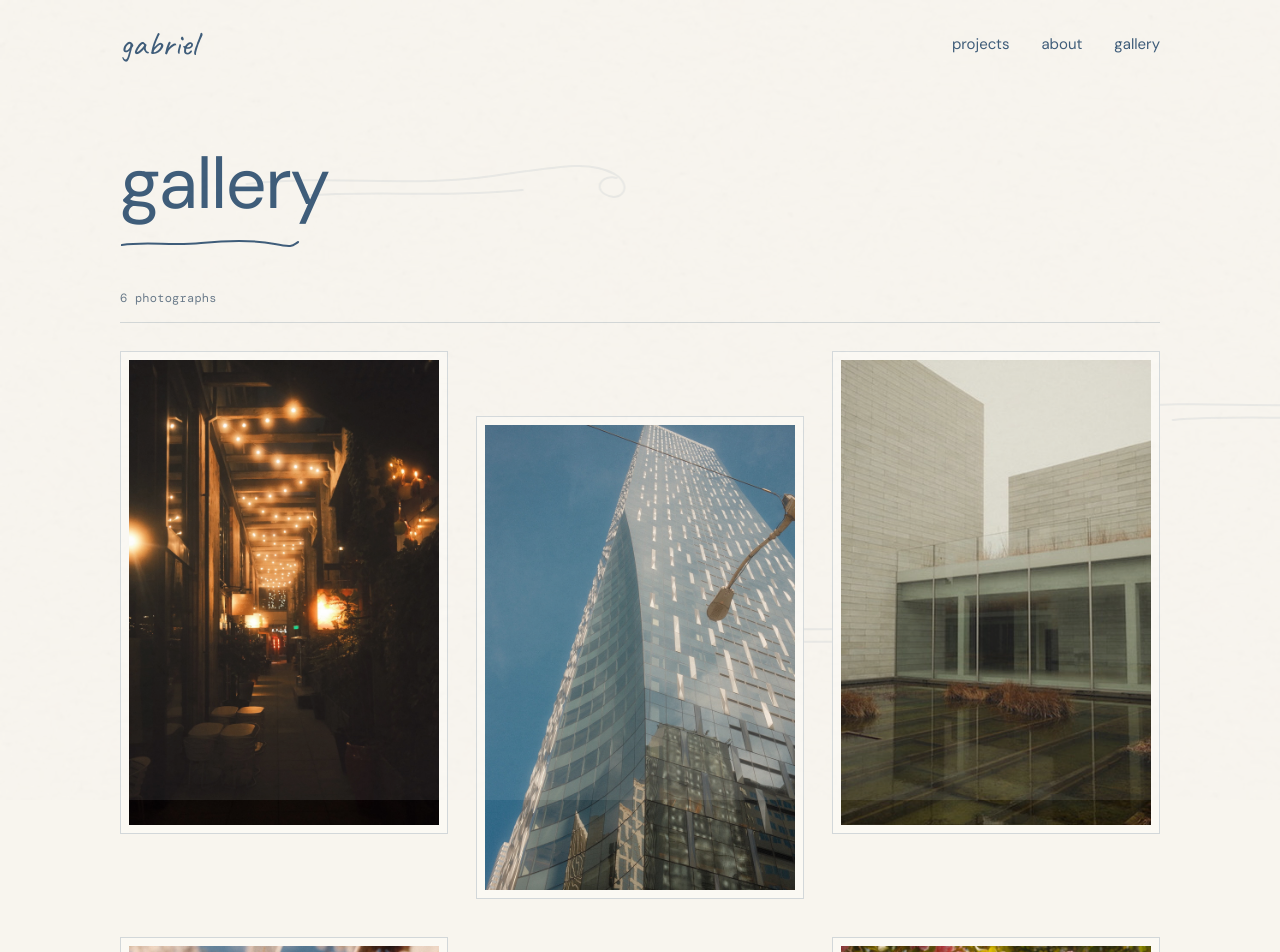
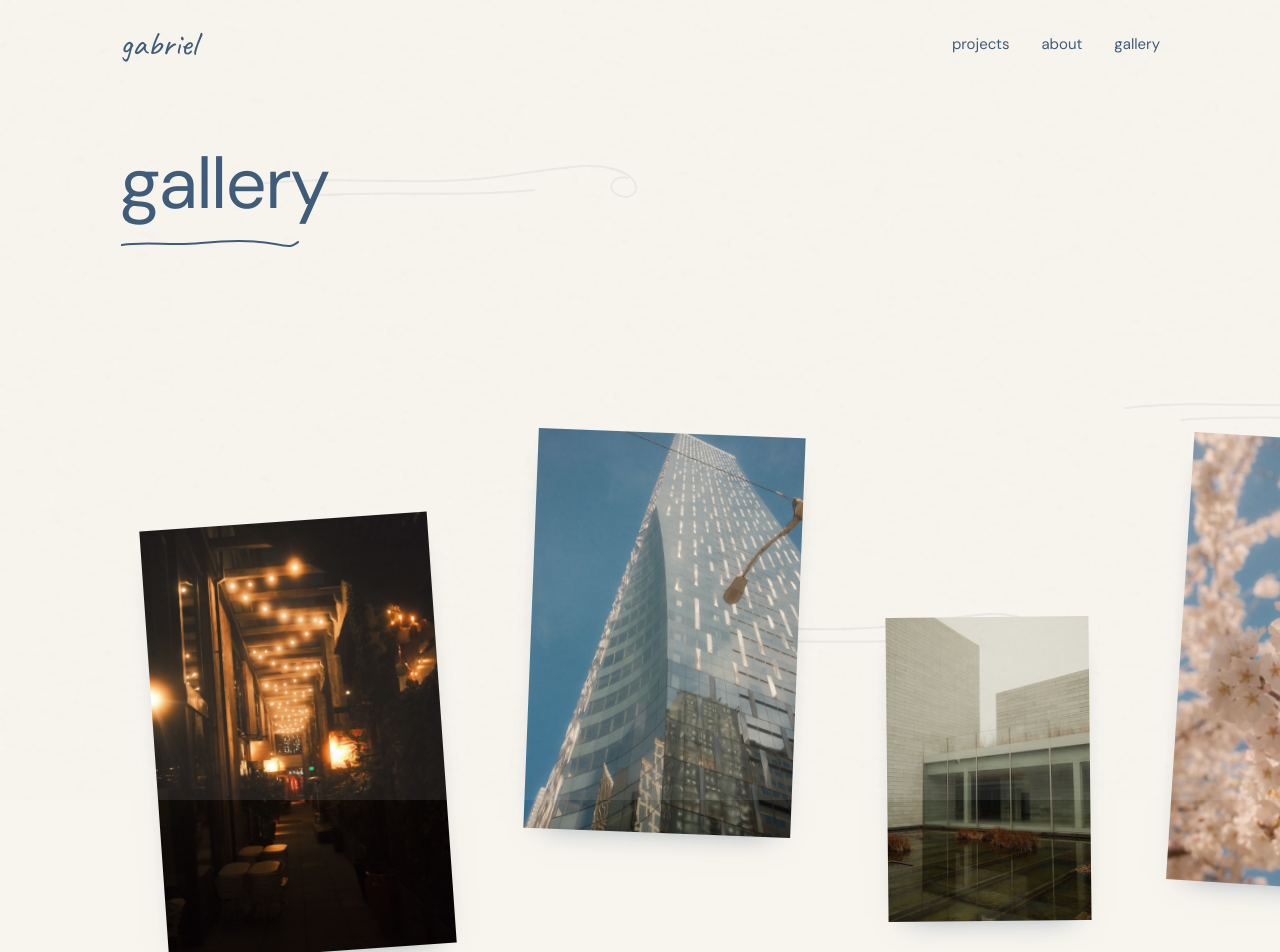
Before and after one commit to gdcruz0911/portfolio, a Next.js app: page /gallery in a window 1280 px wide. Shown: the top 952 px of the page. Built offline with nearby package versions, Linux system fonts and the light colour scheme.

Commit message:
feat(gallery): drift strip of scattered prints

```diff
--- a/src/app/globals.css
+++ b/src/app/globals.css
@@ -20,6 +20,7 @@
 
 /* Base */
 html { -webkit-font-smoothing: antialiased; }
+body { overflow-x: clip; }
 body { margin: 0; background: var(--background); color: var(--foreground); font-family: var(--font-body), sans-serif; font-size: 16px; line-height: 1.6; }
 body::before { content: ""; position: fixed; inset: 0; z-index: 100; pointer-events: none; opacity: .085; background: url('/art/paper-grain.webp') center / cover no-repeat; }
 button, a { -webkit-tap-highlight-color: transparent; }
@@ -153,20 +154,21 @@ a.player-screen:hover p:first-child { text-decoration: underline; }
 .about-notes > div { padding-bottom: 26px; }
 .about-notes h2 { margin-bottom: 6px; }
 
-/* Gallery */
-.gallery-controls { padding-bottom: 14px; border-bottom: 1px solid var(--border); margin-bottom: 28px; }
-.anthology-grid { display: grid; grid-template-columns: repeat(3, minmax(0, 1fr)); gap: 38px 28px; align-items: start; }
-.photo-print { border: 1px solid var(--border); background: var(--surface); padding: 8px; width: 100%; transition: transform .25s; }
-.photo-print:nth-child(3n + 2) { margin-top: 65px; }
-.photo-print:hover { transform: translateY(-5px); }
-.photo-print img { width: 100%; height: auto; }
-.gallery-dialog { margin: auto; padding: 0; border: 1px solid var(--border); border-radius: 12px; width: min(92vw, 1000px); max-height: 90dvh; color: var(--foreground); background: var(--surface); }
-.gallery-dialog::backdrop { background: rgb(47 79 111 / .5); backdrop-filter: blur(6px); }
-.viewer-controls { display: flex; align-items: center; gap: 12px; padding: 12px 18px; }
-.viewer-controls button { min-width: 48px; min-height: 48px; border: 1px solid var(--border); border-radius: 50%; font-size: 22px; }
-.viewer-controls button:first-child { font-size: 15px; border: 0; border-radius: 0; }
-.viewer-controls span { margin-right: auto; }
-.viewer-image { width: 100%; height: 72dvh; object-fit: contain; padding: 12px; }
+/* Gallery: scrolling down drifts a strip of scattered prints sideways. */
+.drift { height: 260vh; width: 100vw; margin-left: calc(50% - 50vw); view-timeline: --drift; }
+.drift-view { position: sticky; top: 0; height: 100vh; overflow: hidden; display: flex; align-items: center; }
+.drift-track { flex: none; display: flex; align-items: center; gap: 7vw; width: max-content; padding: 0 12vw; animation: drift-strip linear both; animation-timeline: --drift; animation-range: contain; }
+.print { rotate: var(--tilt); translate: 0 var(--y); animation: print-sway 6s ease-in-out infinite; animation-delay: var(--delay); }
+.print img { display: block; width: auto; max-width: none; height: var(--h); box-shadow: 0 14px 30px -20px rgb(47 79 111 / .55); transition: transform .4s ease, box-shadow .4s ease; }
+.print:hover img { transform: translateY(-8px) rotate(calc(var(--tilt) * -1)); box-shadow: 0 22px 36px -22px rgb(47 79 111 / .6); }
+@keyframes drift-strip { from { transform: translateX(0); } to { transform: translateX(calc(-100% + 100vw)); } }
+@keyframes print-sway { 0%, 100% { transform: rotate(-1deg); } 50% { transform: rotate(1deg); } }
+@supports not (animation-timeline: view()) {
+  .drift { height: auto; }
+  .drift-view { position: static; height: auto; overflow-x: auto; scroll-snap-type: x mandatory; padding: 10vh 0; }
+  .drift-track { animation: none; }
+  .print { scroll-snap-align: center; }
+}
 
 /* 404 */
 .lost { display: grid; justify-items: center; text-align: center; padding: 30px 0 20px; }
@@ -212,10 +214,7 @@ a.player-screen:hover p:first-child { text-decoration: underline; }
   .player { left: 50%; top: 100%; translate: -50% 0; width: 150px; }
   .pond-note { right: 4%; bottom: 150%; }
   .about-notes { border-left: 0; border-top: 1px solid var(--border); padding: 25px 0 0; }
-  .anthology-grid { grid-template-columns: repeat(2, minmax(0, 1fr)); gap: 20px 14px; }
-  .photo-print { padding: 4px; }
-  .photo-print:nth-child(3n + 2) { margin-top: 0; }
-  .photo-print:nth-child(even) { margin-top: 32px; }
+  .print img { height: calc(var(--h) * .75); }
   .footer-inner { grid-template-columns: 1fr; justify-items: center; text-align: center; padding: 35px 24px 22px; gap: 24px; }
   .lost-art text { font-size: 150px; }
 }
@@ -227,4 +226,7 @@ a.player-screen:hover p:first-child { text-decoration: underline; }
   .sleep-marks i:nth-child(2) { transform: translate(12px, -18px); }
   .sleep-marks i:nth-child(3) { transform: translate(24px, -36px); }
   .wind { display: none; }
+  .drift { height: auto; }
+  .drift-view { position: static; height: auto; overflow-x: auto; scroll-snap-type: x mandatory; padding: 10vh 0; }
+  .print { scroll-snap-align: center; }
 }
--- a/src/components/Gallery.tsx
+++ b/src/components/Gallery.tsx
@@ -1,57 +1,29 @@
-"use client";
-
 import Image from "next/image";
-import { useEffect, useRef, useState } from "react";
 import type { GalleryImage } from "@/data/content";
 
+// Where each print lands on the strip: tilt (deg), vertical offset (vh), height (vh).
+// Small heights keep the two low-res photos sharp.
+const SCATTER = [
+  { tilt: -3, y: 6, h: 54 },
+  { tilt: 2.5, y: -7, h: 50 },
+  { tilt: -1.5, y: 10, h: 38 },
+  { tilt: 3, y: -3, h: 56 },
+  { tilt: -2.5, y: 9, h: 34 },
+  { tilt: 1.5, y: -6, h: 52 },
+];
+
 export function Gallery({ images }: { images: GalleryImage[] }) {
-  const [activeIdx, setActiveIdx] = useState<number | null>(null);
-  const dialog = useRef<HTMLDialogElement>(null);
-  const viewerOpen = activeIdx !== null;
-
-  useEffect(() => {
-    if (!viewerOpen) return;
-    const viewer = dialog.current;
-    const previousOverflow = document.body.style.overflow;
-    viewer?.showModal();
-    document.body.style.overflow = "hidden";
-    function onKey(event: KeyboardEvent) {
-      if (event.key === "ArrowRight" || event.key === "ArrowLeft") {
-        event.preventDefault();
-        const direction = event.key === "ArrowRight" ? 1 : -1;
-        setActiveIdx((index) => index === null ? null : (index + direction + images.length) % images.length);
-      }
-    }
-    window.addEventListener("keydown", onKey);
-    return () => {
-      viewer?.close();
-      document.body.style.overflow = previousOverflow;
-      window.removeEventListener("keydown", onKey);
-    };
-  }, [viewerOpen, images.length]);
-
-  const active = activeIdx === null ? null : images[activeIdx];
   if (!images.length) return <p className="py-16">photos coming soon.</p>;
-
-  return <section className="photo-archive" aria-label="photo gallery">
-    <div className="gallery-controls mono">
-      <span>{images.length} photographs</span>
+  return <section className="drift">
+    <div className="drift-view" role="region" aria-label="photographs, scroll sideways" tabIndex={0}>
+      <ul className="drift-track">
+        {images.map((image, index) => {
+          const spot = SCATTER[index % SCATTER.length];
+          return <li key={image.src} className="print" style={{ "--tilt": `${spot.tilt}deg`, "--y": `${spot.y}vh`, "--h": `${spot.h}vh`, "--delay": `${index * -1.3}s` } as React.CSSProperties}>
+            <Image src={image.src} alt={image.alt} width={image.width} height={image.height} sizes="(max-width: 760px) 60vw, 30vw" priority={index === 0} />
+          </li>;
+        })}
+      </ul>
     </div>
-    <div className="anthology-grid" aria-label="photographs">
-      {images.map((image, index) => <button key={image.src} type="button" className="photo-print" onClick={() => setActiveIdx(index)} aria-label={`open photo ${index + 1}: ${image.alt}`}>
-        <Image src={image.src} alt={image.alt} width={image.width} height={image.height} sizes="(max-width: 600px) 90vw, (max-width: 900px) 45vw, 32vw" priority={index === 0} />
-      </button>)}
-    </div>
-    <dialog ref={dialog} data-no-sparks className="gallery-dialog" aria-label="photo viewer" onCancel={() => setActiveIdx(null)} onClick={(event) => { if (event.target === event.currentTarget) setActiveIdx(null); }}>
-      {active && <div className="photo-viewer">
-        <div className="viewer-controls">
-          <button type="button" onClick={() => setActiveIdx(null)}>close</button>
-          <span aria-live="polite">{activeIdx! + 1} / {images.length}</span>
-          <button type="button" aria-label="previous photo" onClick={() => setActiveIdx((activeIdx! - 1 + images.length) % images.length)}>←</button>
-          <button type="button" aria-label="next photo" onClick={() => setActiveIdx((activeIdx! + 1) % images.length)}>→</button>
-        </div>
-        <Image src={active.src} alt={active.alt} width={active.width} height={active.height} sizes="90vw" className="viewer-image" />
-      </div>}
-    </dialog>
   </section>;
 }
```
